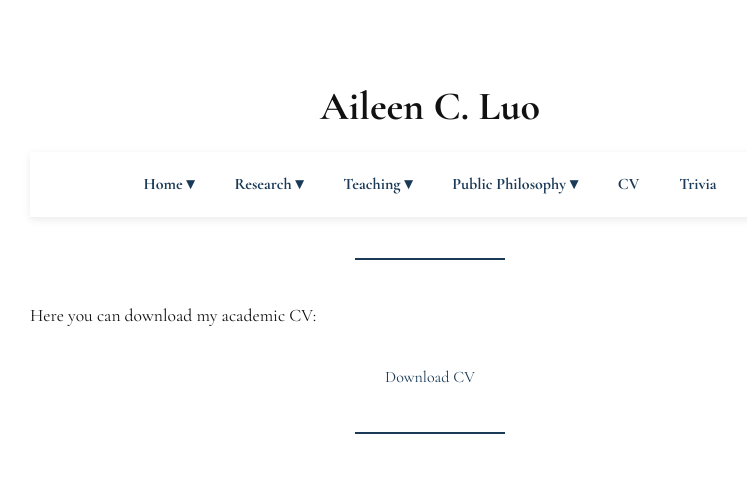
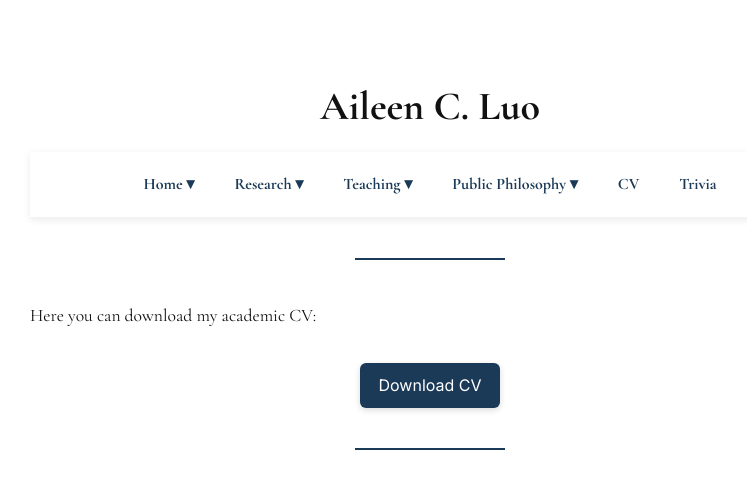
Before and after one commit to aileencluo/aileencluo.github.io, a Jekyll site: the page built from cv.md, in a window 1280 px wide. Shown: the top 489 px of the page, without its empty margins (210-957 px from the left). Built offline with Jekyll 4.4.1, drawn with Linux system fonts in a browser that asks for light colours.

Commit message:
Update style.css

```diff
--- a/assets/css/style.css
+++ b/assets/css/style.css
@@ -508,6 +508,33 @@
   transform: translateY(1px);
 }
 
+/* Unified button style (shared with Ask a Philosopher) */
+.ask-btn {
+  display: inline-block;
+  padding: 8px 18px;
+  font-family: 'Inter', sans-serif;
+  font-size: 1em;
+  font-weight: 500;
+  color: #fff;
+  background-color: var(--brand);
+  border: none;
+  border-radius: 6px;
+  text-decoration: none;
+  cursor: pointer;
+  transition: all 0.25s ease;
+  box-shadow: 0 2px 6px rgba(0, 0, 0, 0.15);
+}
+
+.ask-btn:hover {
+  background-color: var(--accent);
+  box-shadow: 0 3px 8px rgba(0, 0, 0, 0.2);
+  transform: translateY(-1px);
+}
+
+.ask-btn:active {
+  transform: translateY(0);
+  box-shadow: 0 2px 5px rgba(0, 0, 0, 0.1);
+}
 
 
 
```
